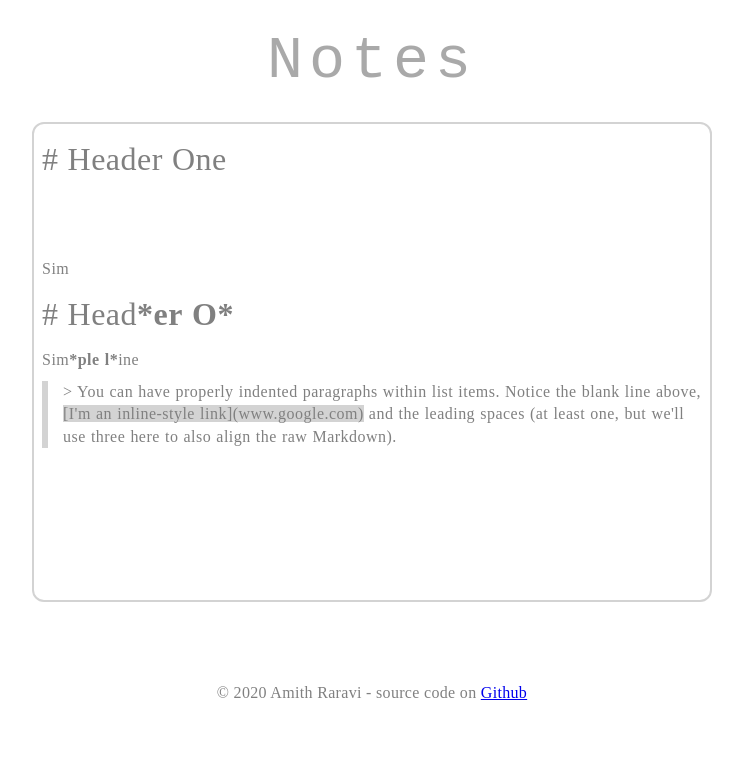
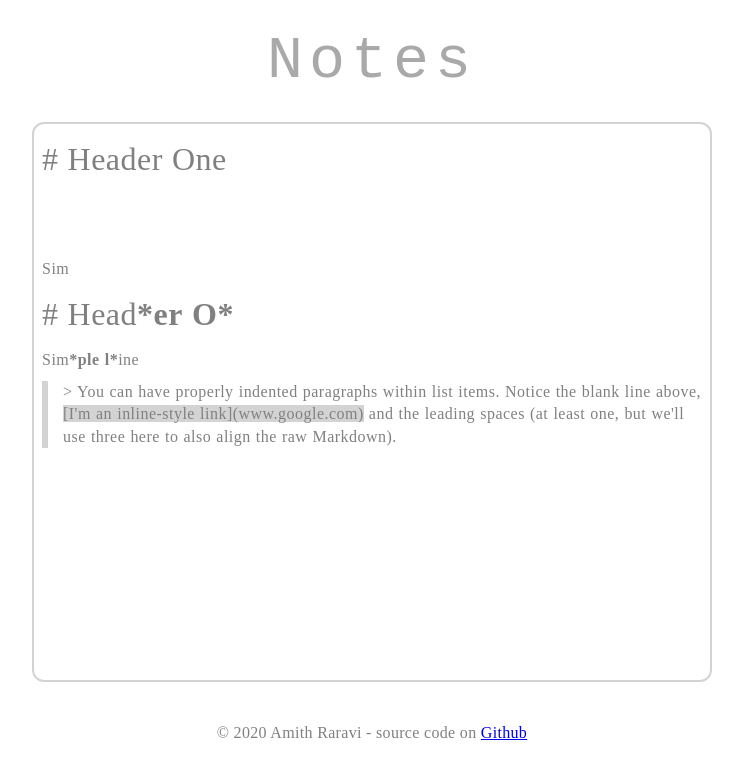
Before and after one commit to raravi/notes-client, a React (Create React App) app: page / in a window 1280 px wide. Shown: the top 776 px of the page, without its empty margins (268-1011 px from the left). Built offline with nearby package versions, Linux system fonts and the light colour scheme.

Commit message:
Minor styling changes.

```diff
--- a/src/App.css
+++ b/src/App.css
@@ -39,7 +39,7 @@ body {
 
 .note {
   min-height: 400px;
-  height: 60vh;
+  height: 70vh;
   overflow-y: scroll;
   padding: 0 8px;
   border: 2px solid lightgrey;
@@ -153,7 +153,7 @@ body {
   color: grey;
   font-size: 16px;
   letter-spacing: 0.02em;
-  margin: 80px;
+  margin: 40px;
   text-align: center;
 }
 
```
